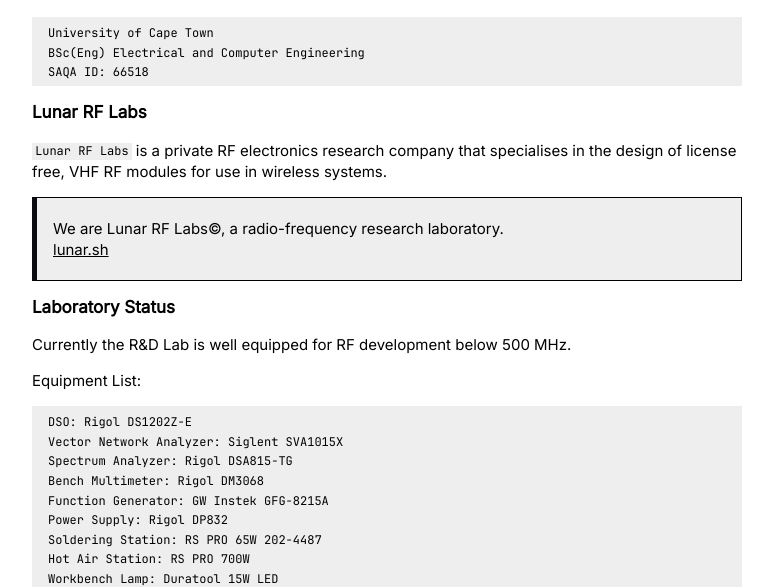
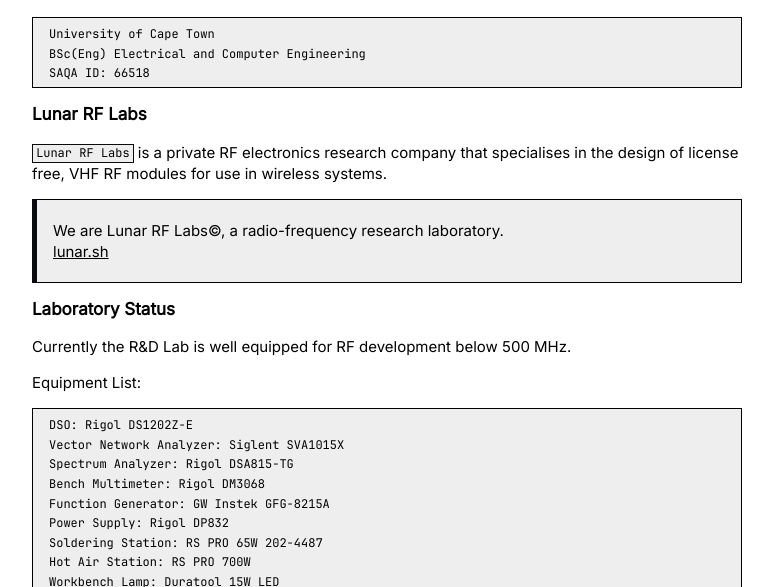
Before and after one commit to microstub/microstub.github.io, a Jekyll site: the page built from about.md, in a window 1280 px wide and 1400 px high, scrolled down 651 px. Shown: the part 300-887 px from the top of the window, without its empty margins (253-1026 px from the left). Built offline with Jekyll 4.4.1, drawn with Linux system fonts in a browser that asks for light colours; comment, search, counter and statistics services are not loaded; grey boxes are pictures that could not be loaded.

Commit message:
Update _highlights.scss

```diff
--- a/_sass/_highlights.scss
+++ b/_sass/_highlights.scss
@@ -20,6 +20,7 @@
  padding: 0.3rem 1rem;
  max-width: 100%;
  overflow: auto;
+ border: 1px solid;
  line-height: 1.3;
  background: #eee;
 }
@@ -32,6 +33,7 @@
 
 code.language-plaintext {
   padding: 0.4px 3px;
+  border: 1px solid $dark;
   padding-bottom: 0;
   background: #eee;
 }
```
